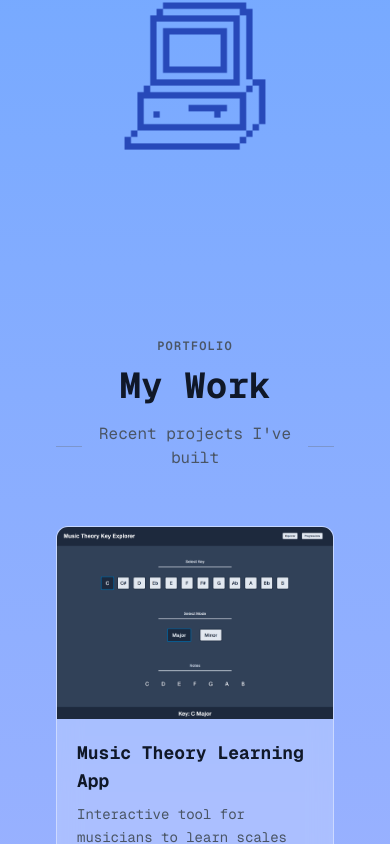
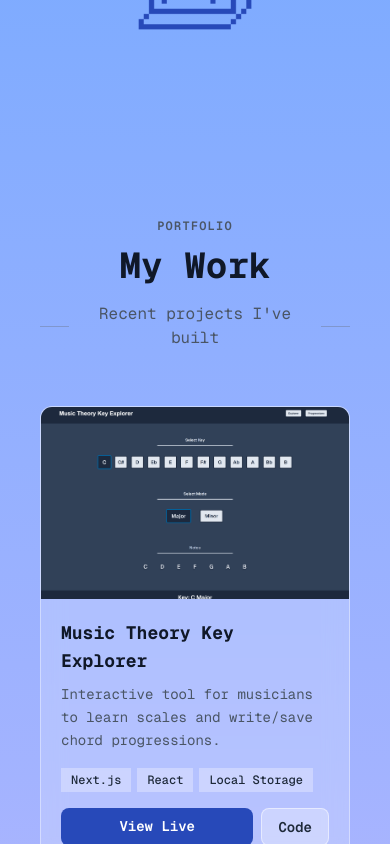
Before and after one commit to Mafesto8798/freelance-portfolio, a Next.js app: page / in a window 390 px wide. Shown: the part 860-1704 px from the top of the page. Built offline with nearby package versions, Linux system fonts and the light colour scheme.

Commit message:
-Updated responsiveness on mobile -Updated projects

```diff
--- a/pages/components/Contact.js
+++ b/pages/components/Contact.js
@@ -1,7 +1,7 @@
 export default function Contact() {
   return (
-    <section id="contact" className="w-full py-24 px-6">
-      <div className="max-w-2xl mx-auto">
+    <section id="contact" className="w-full py-24 px-2 lg:px-6">
+      <div className="w-full mx-auto">
 
         {/* Glass Card */}
         <div className="bg-white/20  backdrop-blur-md border border-white/40 rounded-2xl p-10 lg:p-14 text-center">
--- a/pages/components/Hero.js
+++ b/pages/components/Hero.js
@@ -1,6 +1,6 @@
 export default function Hero() {
   return (
-    <div className="w-full flex flex-col lg:flex-row items-center justify-between gap-12 px-4 pt-12 pb-20 lg:pt-16 lg:pb-28">
+    <div className="w-full flex flex-col lg:flex-row items-center justify-between gap-12 px-4 pt-2 pb-20 lg:pt-16 lg:pb-28">
 
       {/* Left: Text Content */}
       <div className="flex flex-col items-center lg:items-start text-center lg:text-left gap-6 w-full lg:max-w-xl">
@@ -77,7 +77,7 @@ export default function Hero() {
           alt="computer"
           width={220}
           height={220}
-          className="animate-float w-40 lg:w-56"
+          className="animate-float w-32 lg:w-56"
         />
       </div>
 
--- a/pages/components/Projects.js
+++ b/pages/components/Projects.js
@@ -3,7 +3,7 @@ import Image from "next/image";
 export default function Projects() {
   const projects = [
     {
-      title: "Music Theory Learning App",
+      title: "Music Theory Key Explorer",
       description: "Interactive tool for musicians to learn scales and write/save chord progressions.",
       thumbnail: "/music.png",
       tech: ["Next.js", "React", "Local Storage"],
@@ -12,24 +12,16 @@ export default function Projects() {
     },
     {
       title: "Rosa's Kitchen",
-      description: "Mobile-friendly site featuring information, menu items, hours, location and contact.",
+      description: "Mobile-friendly site featuring navigation, business information, menu, hours, location and contact.",
       thumbnail: "/mex.png",
       tech: ["Next.js", "React", "Tailwind CSS"],
       link: "https://rosa-kitchen.netlify.app/",
       github: "https://github.com/yourusername/restaurant-template"
-    },
-    {
-      title: "Plant Nursery",
-      description: "Landing page for a yoga studio with class schedules, instructor bios, and contact info.",
-      thumbnail: "/plant.jpg",
-      tech: ["Next.js", "Tailwind CSS"],
-      link: "https://yoga-demo.netlify.app",
-      github: "https://github.com/yourusername/yoga-template"
     }
   ]
 
   return (
-    <section id="projects" className="w-full py-24 px-6">
+    <section id="projects" className="w-full py-24 px-2 lg:px-6">
       <div className="max-w-8xl mx-auto">
 
         {/* Section Header */}
@@ -50,7 +42,7 @@ export default function Projects() {
         </div>
 
         {/* Project Cards Grid */}
-        <div className="grid md:grid-cols-2 lg:grid-cols-3 gap-6">
+        <div className="lg:w-3/4 mx-auto grid md:grid-cols-2 lg:grid-cols-2 gap-6">
           {projects.map((project, index) => (
             <ProjectCard key={index} project={project} />
           ))}
--- a/pages/index.js
+++ b/pages/index.js
@@ -20,7 +20,7 @@ export default function Home() {
     <div
       className={`${geistSans.className} ${geistMono.className} flex min-h-screen items-center justify-center bg-linear-to-b  from-blue-400 via-indigo-300 to-orange-300 font-sans `}
     >
-      <main className="flex min-h-screen w-full lg:max-w-3/4 flex-col items-center justify-between py-24 lg:py-24 px-8 lg:px-8   sm:items-start">
+      <main className="flex min-h-screen w-full lg:max-w-3/4 flex-col items-center justify-between py-12 lg:py-24 px-8 lg:px-8  sm:items-start">
         <Hero />
         <Projects />
         <Contact />
```
